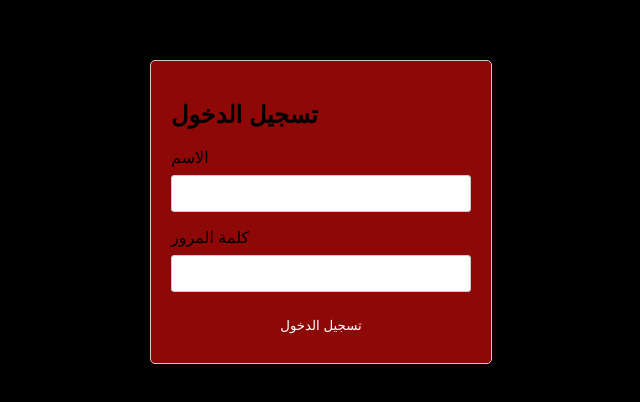
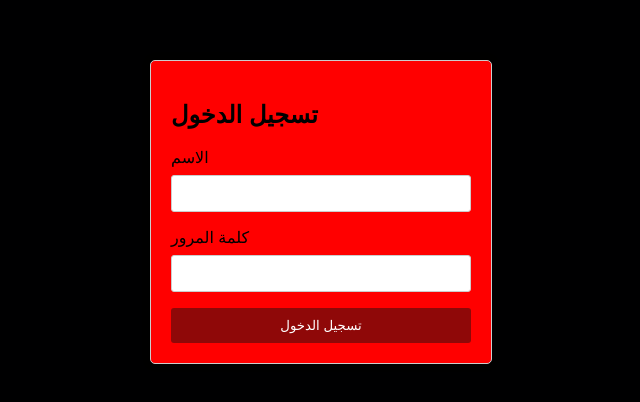
Before and after one commit to Basha-Hosting/login, a plain HTML site: page index.html in a window 1280 px wide. Shown: the part 188-590 px from the top of the page, without its empty margins (319-959 px from the left). Drawn offline with Linux system fonts and the light colour scheme.

Commit message:
Update login.css

```diff
--- a/login.css
+++ b/login.css
@@ -14,7 +14,7 @@ body {
   border: 1px solid #ccc;
   border-radius: 5px;
   box-shadow: 0 0 10px rgba(0, 0, 0, 0.1);
-  background-color: #8f0808; /* لون خلفية النموذج */
+  background-color: Red; /* لون خلفية النموذج */
 }
 
 form {
```
